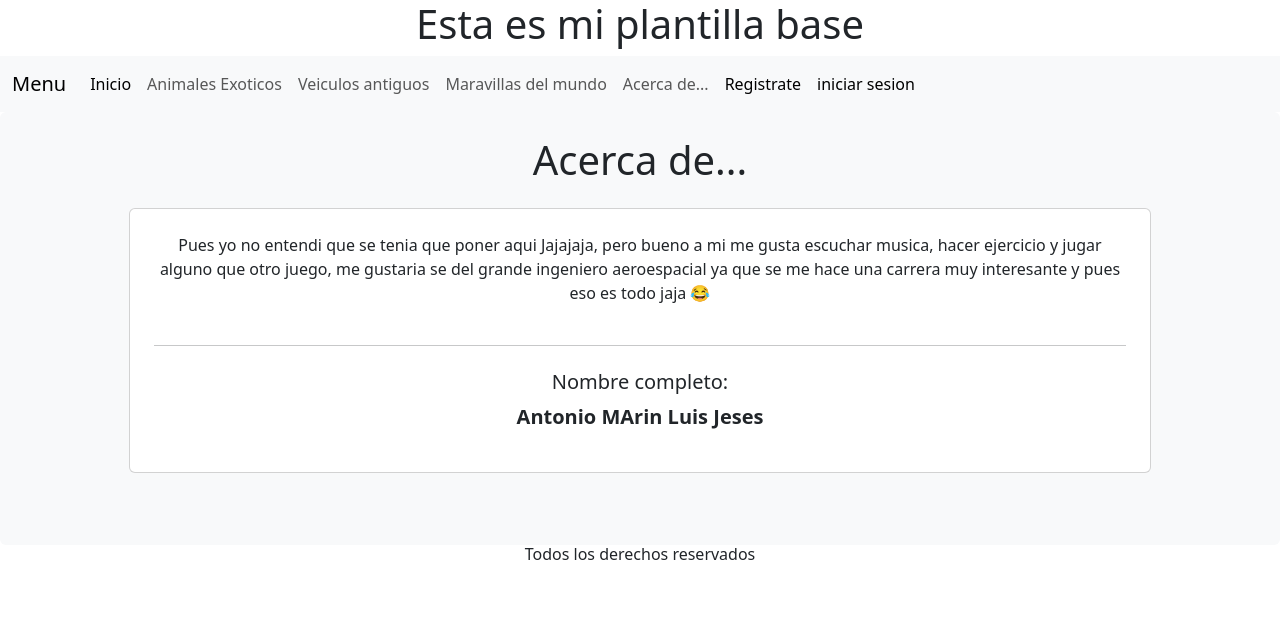
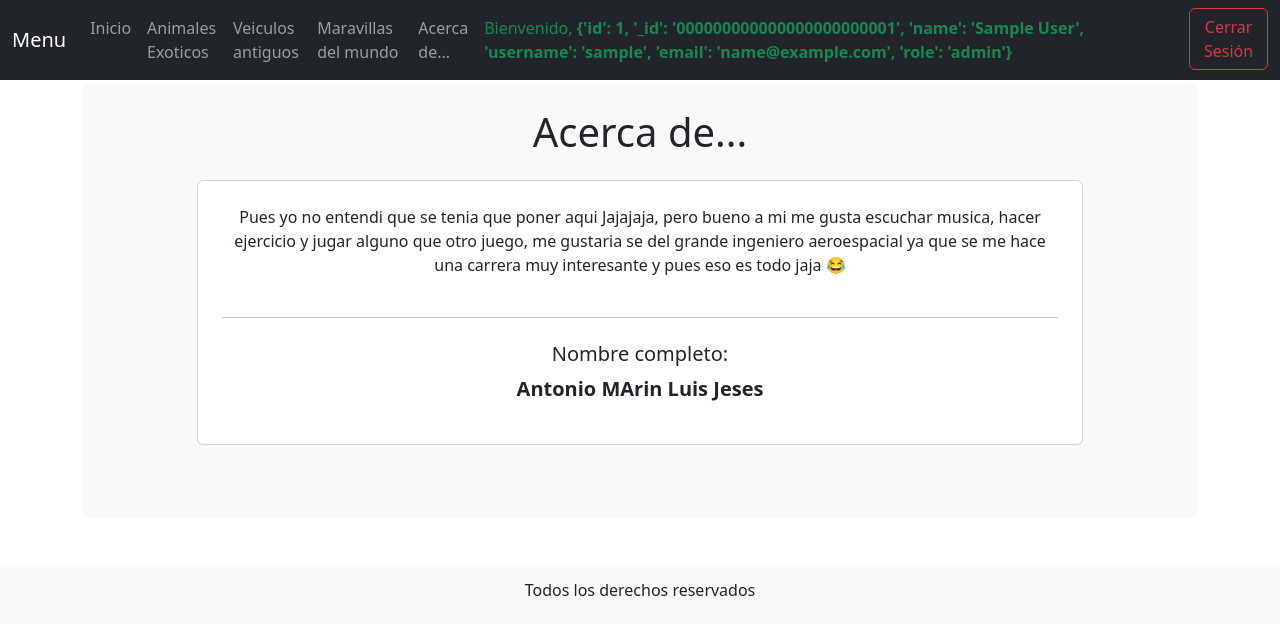
Before and after one commit to Luis-Jesus-AM/sushi, a Flask app: page /ace in a window 1280 px wide. Shown: the top 635 px of the page. Run offline with Flask 3, Linux system fonts and the light colour scheme; the visitor is signed in with stand-in values (Sample User, id 1).

Commit message:
Update base.html

```diff
--- a/templates/base.html
+++ b/templates/base.html
@@ -1,57 +1,99 @@
 <!DOCTYPE html>
 <html lang="es-mx">
 <head>
-    <link href="https://cdn.jsdelivr.net/npm/bootstrap@5.3.8/dist/css/bootstrap.min.css" rel="stylesheet" integrity="sha384-sRIl4kxILFvY47J16cr9ZwB07vP4J8+LH7qKQnuqkuIAvNWLzeN8tE5YBujZqJLB" crossorigin="anonymous">
+    <link href="https://cdn.jsdelivr.net/npm/bootstrap@5.3.8/dist/css/bootstrap.min.css" rel="stylesheet" xintegrity="sha384-sRIl4kxILFvY47J16cr9ZwB07vP4J8+LH7qKQnuqkuIAvNWLzeN8tE5YBujZqJLB" crossorigin="anonymous">
     <meta charset="UTF-8">
     <meta name="viewport" content="width=device-width, initial-scale=1.0">
-    <title>Plantillas</title>
+    <title>{% block title %}Plantillas{% endblock %}</title>
+    <style>
+
+        body { padding-top: 60px; }
+    </style>
 </head>
 
 <body>
-     <h1 class="text-center">Esta es mi plantilla base</h1>
-    <nav class="navbar navbar-expand-lg bg-body-tertiary ">
-  <div class="container-fluid ">
-    <a class="navbar-brand" href="/#">Menu</a>
+
+    <nav class="navbar navbar-expand-lg navbar-dark bg-dark fixed-top">
+        <div class="container-fluid">
+            <a class="navbar-brand" href="{{ url_for('index') }}">Menu</a>
             <button class="navbar-toggler" type="button" data-bs-toggle="collapse" data-bs-target="#navbarSupportedContent" aria-controls="navbarSupportedContent" aria-expanded="false" aria-label="Toggle navigation">
                 <span class="navbar-toggler-icon"></span>
             </button>
             <div class="collapse navbar-collapse" id="navbarSupportedContent">
                 <ul class="navbar-nav me-auto mb-2 mb-lg-0">
+                    <li class="nav-item">
+                        <a class="nav-link" href="{{ url_for('index') }}">Inicio</a>
+                    </li>
+                    <li class="nav-item">
+                        <a class="nav-link" href="{{ url_for('ani') }}">Animales Exoticos</a>
+                    </li>
+                    <li class="nav-item">
+                        <a class="nav-link" href="{{ url_for('vei') }}">Veiculos antiguos</a>
+                    </li>
+                    <li class="nav-item">
+                        <a class="nav-link" href="{{ url_for('mun') }}">Maravillas del mundo</a>
+                    </li>
+                    <li class="nav-item">
+                        <a class="nav-link" href="{{ url_for('ace') }}">Acerca de...</a>
+                    </li>
+                </ul>
+
+
+                <ul class="navbar-nav ms-auto mb-2 mb-lg-0">
+                    {% if 'usuario_logueado' in session %}
 
                         <li class="nav-item">
-          <a class="nav-link active" aria-current="page" href="/">Inicio</a>
+                            <span class="nav-link text-success">
+                                Bienvenido, <strong>{{ session['usuario_logueado'] }}</strong>
+                            </span>
                         </li>
                         <li class="nav-item">
-          <a class="nav-link" href="/ani">Animales Exoticos</a>
+
+                            <a class="btn btn-outline-danger" href="{{ url_for('cerrar_sesion') }}">Cerrar Sesión</a>
+                        </li>
+                    {% else %}
+
+                        <li class="nav-item">
+
+                            <a class="nav-link" href="{{ url_for('inici') }}">Registrate</a>
                         </li>
                         <li class="nav-item">
-          <a class="nav-link" href="/vei">Veiculos antiguos</a>
 
+                            <a class="btn btn-success" href="{{ url_for('inici') }}">Iniciar Sesión</a>
                         </li>
-        <li class="nav-item">
-          <a class="nav-link" href="/mun">Maravillas del mundo</a>
-        </li>
-        <li class="nav-item">
-          <a class="nav-link" href="/ace">Acerca de...</a>
-
-        </li>
-                    <li class="nav-item">
-          <a class="nav-link active text-end" aria-current="page" href="/registro">Registrate</a>
-        </li>
-                <li class="nav-item">
-          <a class="nav-link active text-end" aria-current="page" href="/inici">iniciar sesion</a>
-        </li>
+                    {% endif %}
+                </ul>
 
             </div>
         </div>
     </nav>
+
+    <div class="container mt-4">
+        {% with messages = get_flashed_messages(with_categories=true) %}
+            {% if messages %}
+                <div class="mb-4">
+                    {% for category, message in messages %}
+                        <div class="alert alert-{{ category }} alert-dismissible fade show" role="alert">
+                            {{ message }}
+                            <button type="button" class="btn-close" data-bs-dismiss="alert" aria-label="Close"></button>
+                        </div>
+                    {% endfor %}
+                </div>
+            {% endif %}
+        {% endwith %}
+
         <section>
             {% block contenido %}
+
             {% endblock %}
         </section>
+    </div>
 
+    <footer class="mt-5 py-3 bg-light text-center">
         <h6 class="text-center">Todos los derechos reservados</h6>
-    <script src="https://cdn.jsdelivr.net/npm/bootstrap@5.3.8/dist/js/bootstrap.bundle.min.js" integrity="sha384-FKyoEForCGlyvwx9Hj09JcYn3nv7wiPVlz7YYwJrWVcXK/BmnVDxM+D2scQbITxI" crossorigin="anonymous"></script>
+    </footer>
+
+    <script src="https://cdn.jsdelivr.net/npm/bootstrap@5.3.8/dist/js/bootstrap.bundle.min.js" xintegrity="sha384-FKyoEForCGlyvwx9Hj09JcYn3nv7wiPVlz7YYwJrWVcXK/BmnVDxM+D2scQbITxI" crossorigin="anonymous"></script>
 
 </body>
 </html>
```
Lines whose indentation alone changed are shown as unchanged.
